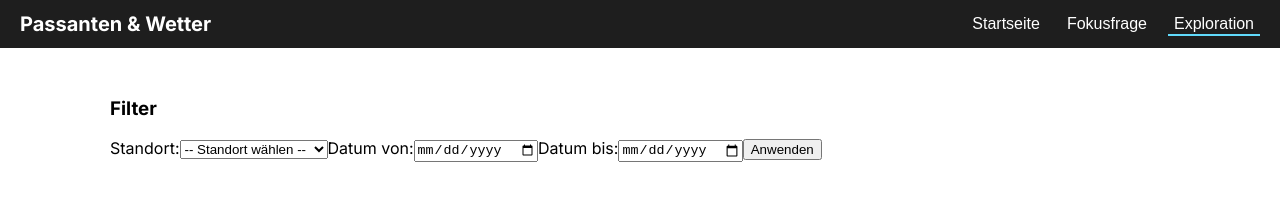
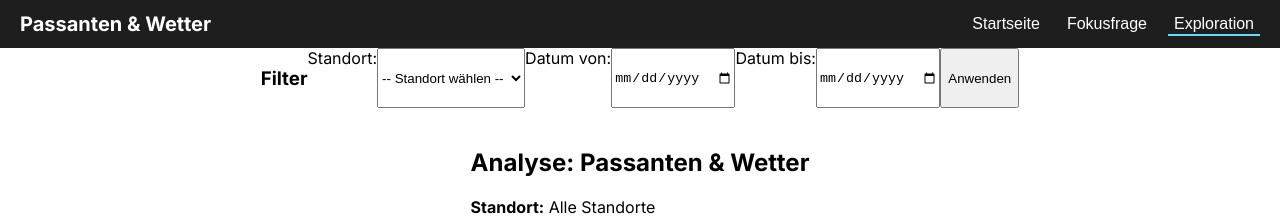
Before and after one commit to Talahon93/3050_Projektarbeit, a React (Vite) app in the folder frontend/: page / in a window 1280 px wide. Both pictures are taken after a click on the button "Exploration". Shown: the top 219 px of the page. Built offline with nearby package versions, Linux system fonts and the light colour scheme.

Commit message:
Filtern ist nun möglich

```diff
--- a/frontend/src/Styles/filterpanel.css
+++ b/frontend/src/Styles/filterpanel.css
@@ -1,5 +1,4 @@
 .filterpanel {
-  max-width: 1100px; /* Breite begrenzen */
-  margin: 20px auto; /* horizontal zentrieren */
-  padding: 10px 20px; /* Innenabstand */
+  display: flex;
+  justify-content: center;
 }
```
